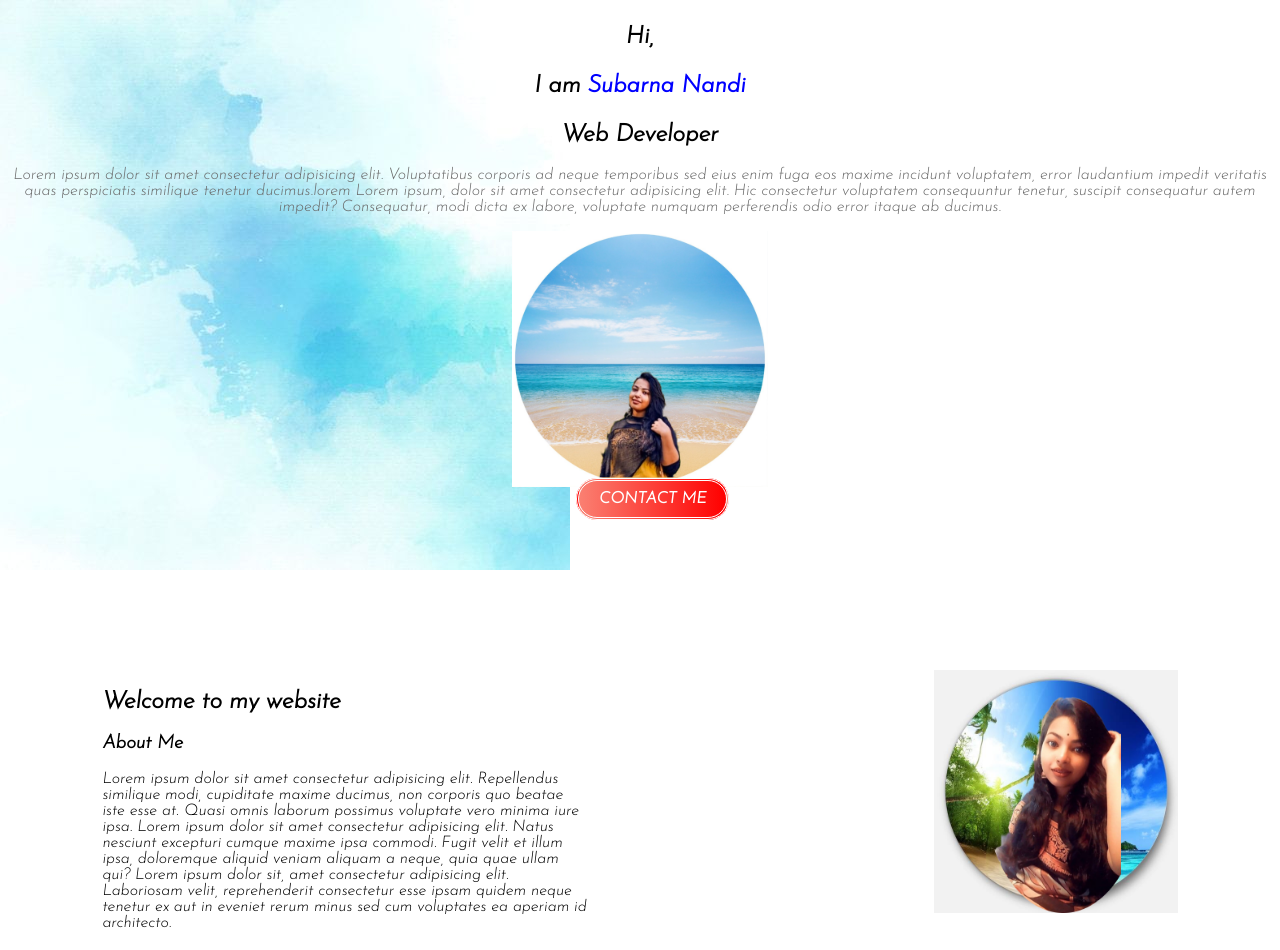
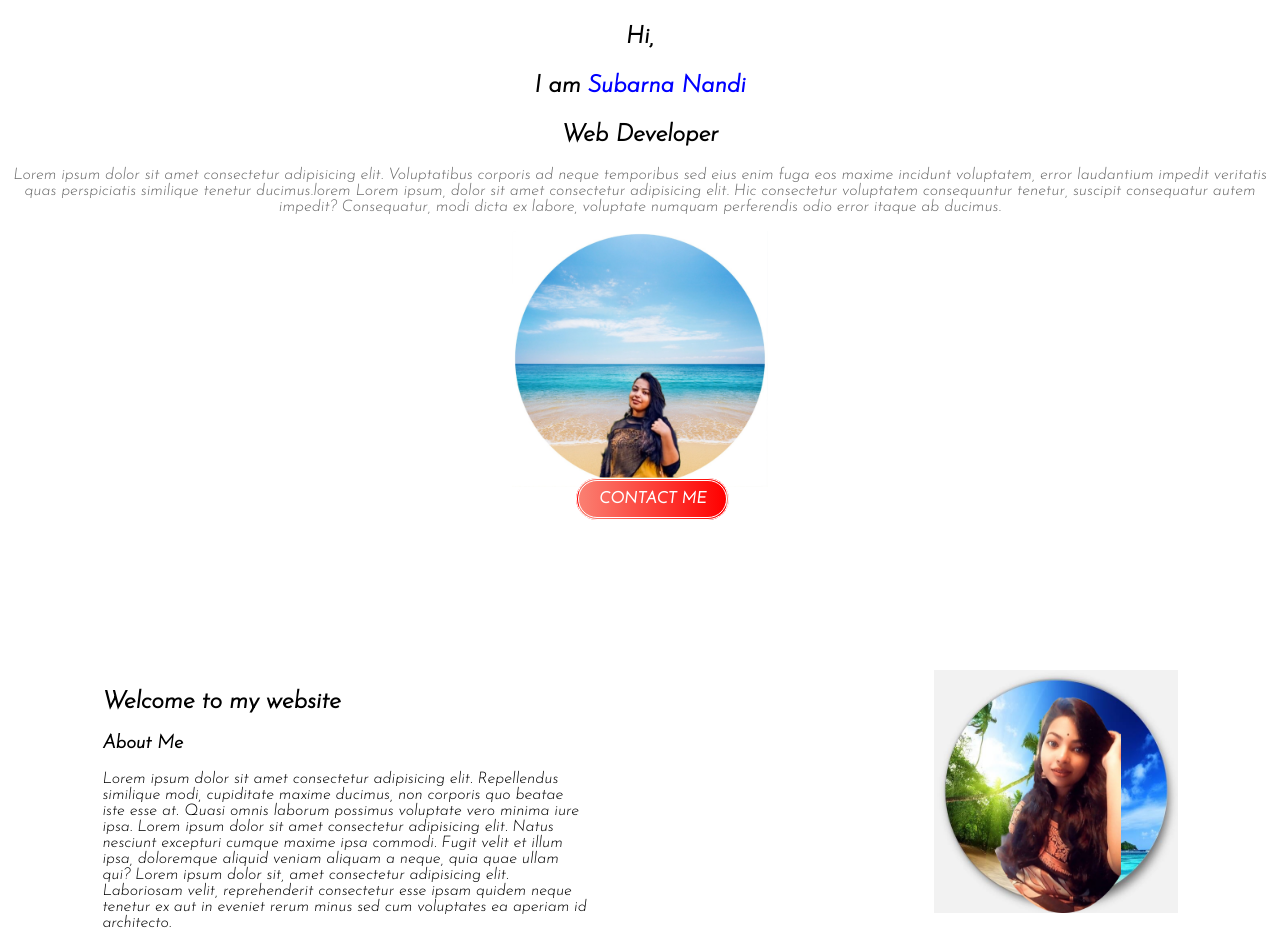
Before and after one commit to sub-nandi/my-portfolio, a plain HTML site: page index.html in a window 1280 px wide. Shown: the top 950 px of the page. Drawn offline with Linux system fonts and the light colour scheme.

Commit message:
Na dekhe practise

```diff
--- a/style.css
+++ b/style.css
@@ -1,10 +1,7 @@
 body {
     margin: 0;
     font-family: 'Josefin Sans', sans-serif;
-    background-image: url(images/back3.jpg);
-    background-repeat: no-repeat;
-    height: 100%;
-    width: 100%;
+
 }
 
 section {
```
